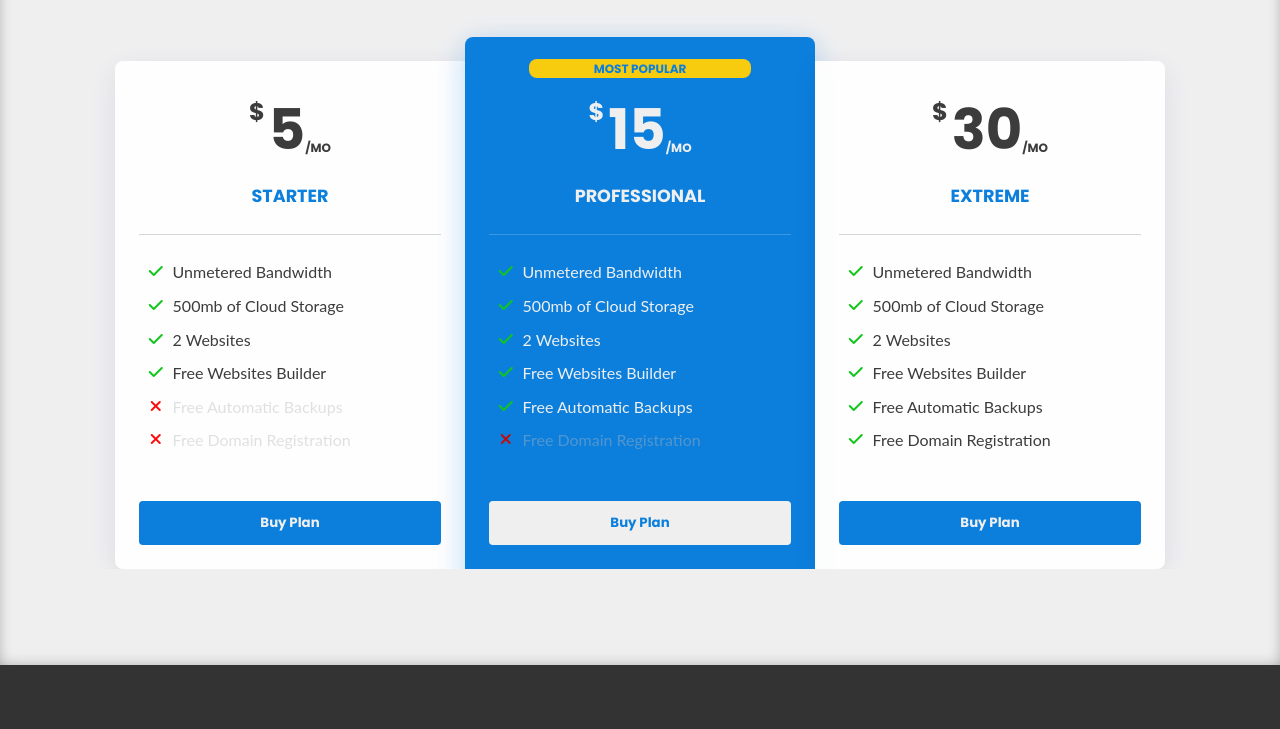
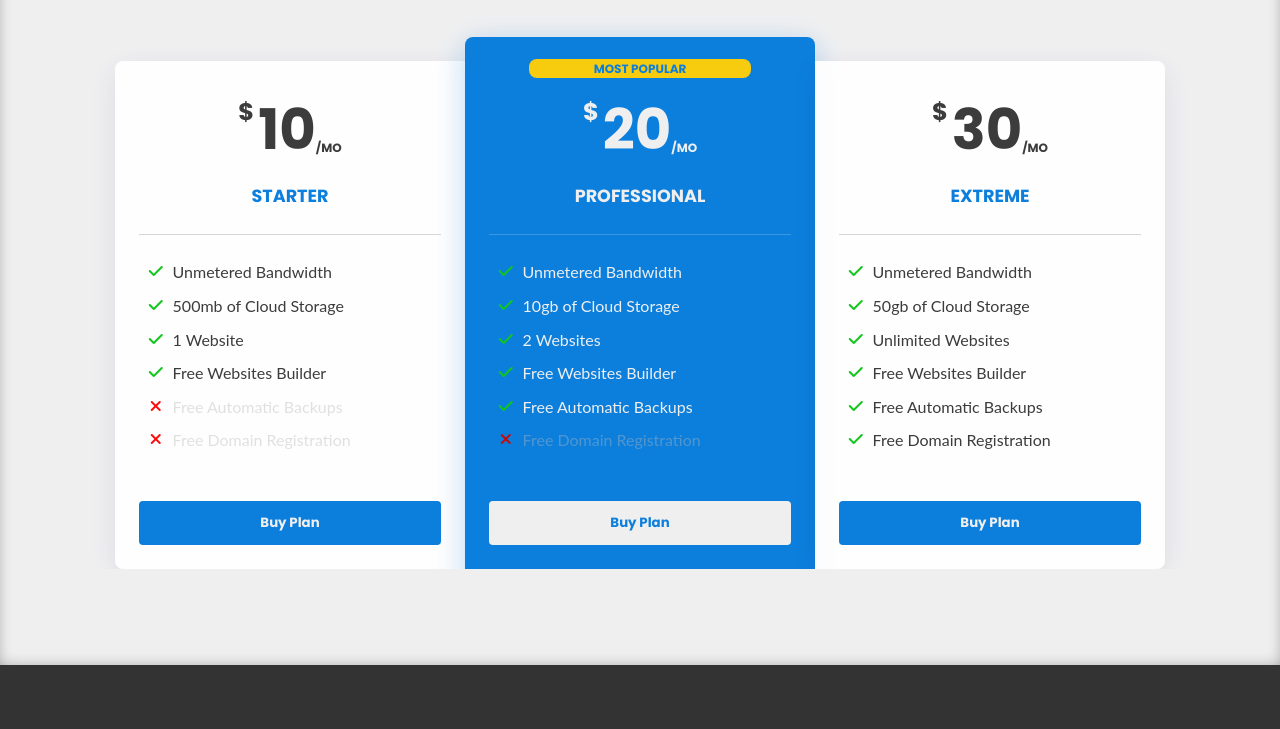
Before and after one commit to seankcd/BCHosting, a plain HTML site: page dist/index.html in a window 1280 px wide. Shown: the part 1151-1880 px from the top of the page. Drawn offline with Linux system fonts and the light colour scheme.

Commit message:
Fixed compare plans on home page

```diff
--- a/dist/index.html
+++ b/dist/index.html
@@ -102,14 +102,14 @@
                     </div>
                 </div>
 
-                <!-- Compare Plans -->
+                <!-- Shared Compare Plans -->
                 <div class="plan-compare">
 
                     <div class="plan-column">
                         <div class="plan-header">
                             <div class="plan-price">
                                 <div class="dollar-sign">$</div>
-                                5
+                                10
                                 <div class="per-month">/mo</div>
                             </div>
                             <div class="plan-name">Starter</div>
@@ -125,7 +125,7 @@
                         </div>
                         <div class="plan-feature">
                             <i class="fas fa-check"></i>
-                            2 Websites
+                            1 Website
                         </div>
                         <div class="plan-feature">
                             <i class="fas fa-check"></i>
@@ -147,11 +147,13 @@
                     </div>
 
                     <div class="plan-column popular">
-                        <div class="popular-text">Most Popular</div>
+                        <div class="popular-text-box">
+                           <div class="popular-text">Most Popular</div>
+                        </div>
                         <div class="plan-header">
                             <div class="plan-price">
                                 <div class="dollar-sign">$</div>
-                                15
+                                20
                                 <div class="per-month">/mo</div>
                             </div>
                             <div class="plan-name">Professional</div>
@@ -163,7 +165,7 @@
                         </div>
                         <div class="plan-feature">
                             <i class="fas fa-check"></i>
-                            500mb of Cloud Storage
+                            10gb of Cloud Storage
                         </div>
                         <div class="plan-feature">
                             <i class="fas fa-check"></i>
@@ -202,11 +204,11 @@
                         </div>
                         <div class="plan-feature">
                             <i class="fas fa-check"></i>
-                            500mb of Cloud Storage
+                            50gb of Cloud Storage
                         </div>
                         <div class="plan-feature">
                             <i class="fas fa-check"></i>
-                            2 Websites
+                            Unlimited Websites
                         </div>
                         <div class="plan-feature">
                             <i class="fas fa-check"></i>
@@ -224,7 +226,7 @@
                     </div>
 
                 </div>
-                <!-- End Compare Plans -->
+                <!-- End Shared Compare Plans -->
 
             </div>
         </div>
--- a/scss/style.scss
+++ b/scss/style.scss
@@ -142,7 +142,7 @@ header {
 //----Home Sections
 //
 .home-container {
-    padding: 4.5rem 0 6rem;
+    padding: 4.5rem 1.5rem 6rem;
     display: flex;
     justify-content: center;
     align-items: center;
```
Also changed, not shown: dist/css/style.css.
